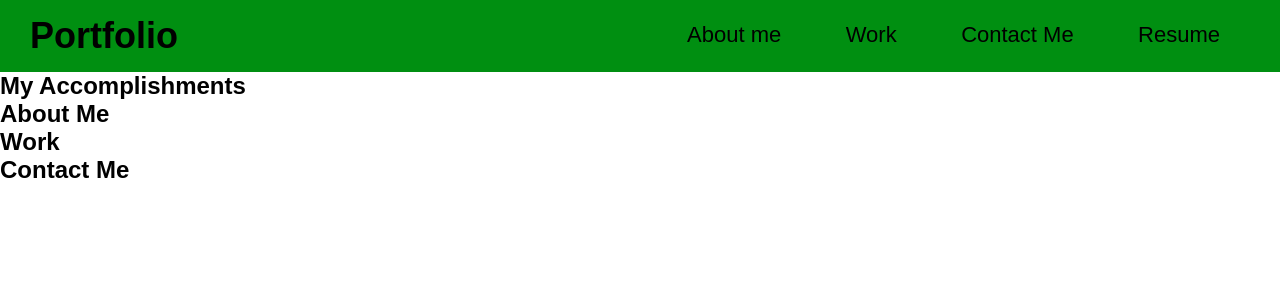
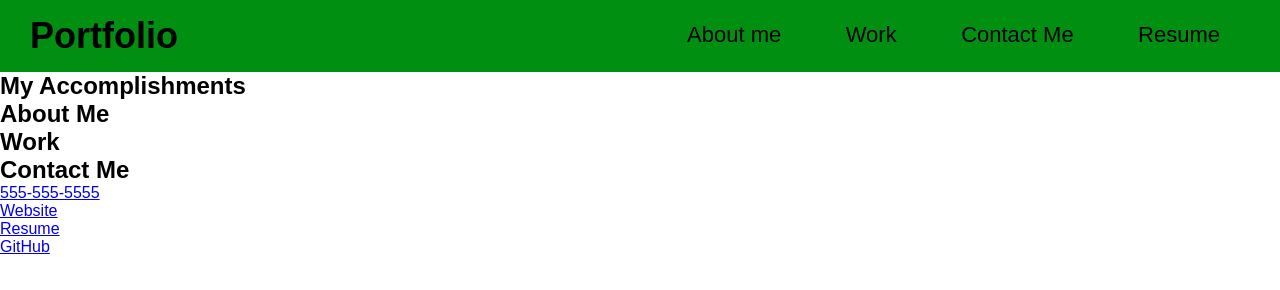
Before and after one commit to mayuranswee23/web_development_portfolio, a plain HTML site: page index.html in a window 1280 px wide. Drawn offline with Linux system fonts and the light colour scheme.

Commit message:
footer html

```diff
--- a/index.html
+++ b/index.html
@@ -32,9 +32,17 @@
             <h2>Work</h2>
         </section>
 
-        <section id="contact-me">
+        <footer id="contact-me">
             <h2>Contact Me</h2>
-        </section>
+            <div>
+                <ul>
+                    <li><a href="#telephone">555-555-5555</a></li>
+                    <li><a href="website">Website</a></li>
+                    <li><a href="#Resume">Resume</a></li>
+                    <li><a href="#Github">GitHub</a></li>
+            </div>
+
+        </footer>
 
     </body>
 </html>
```
